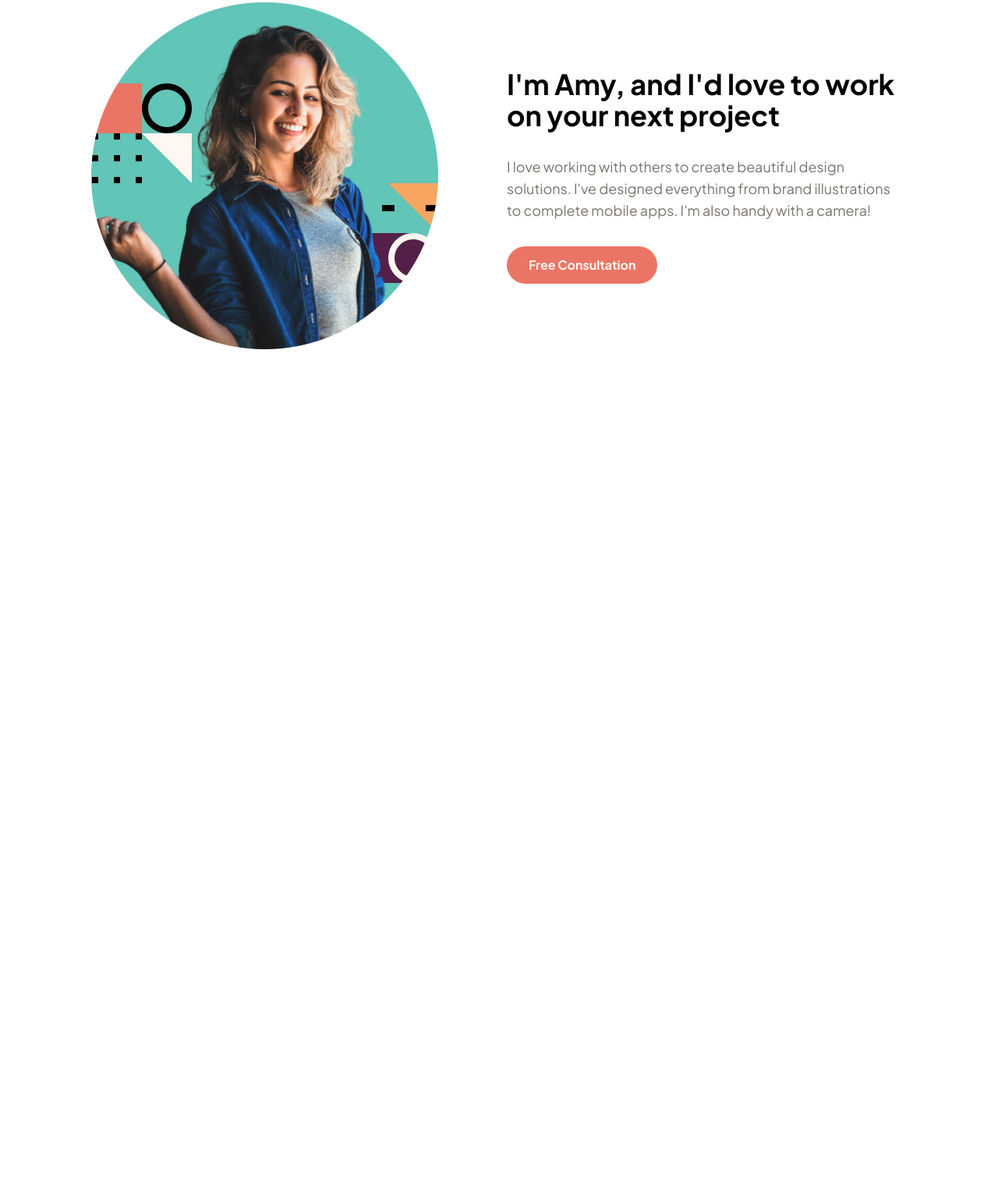
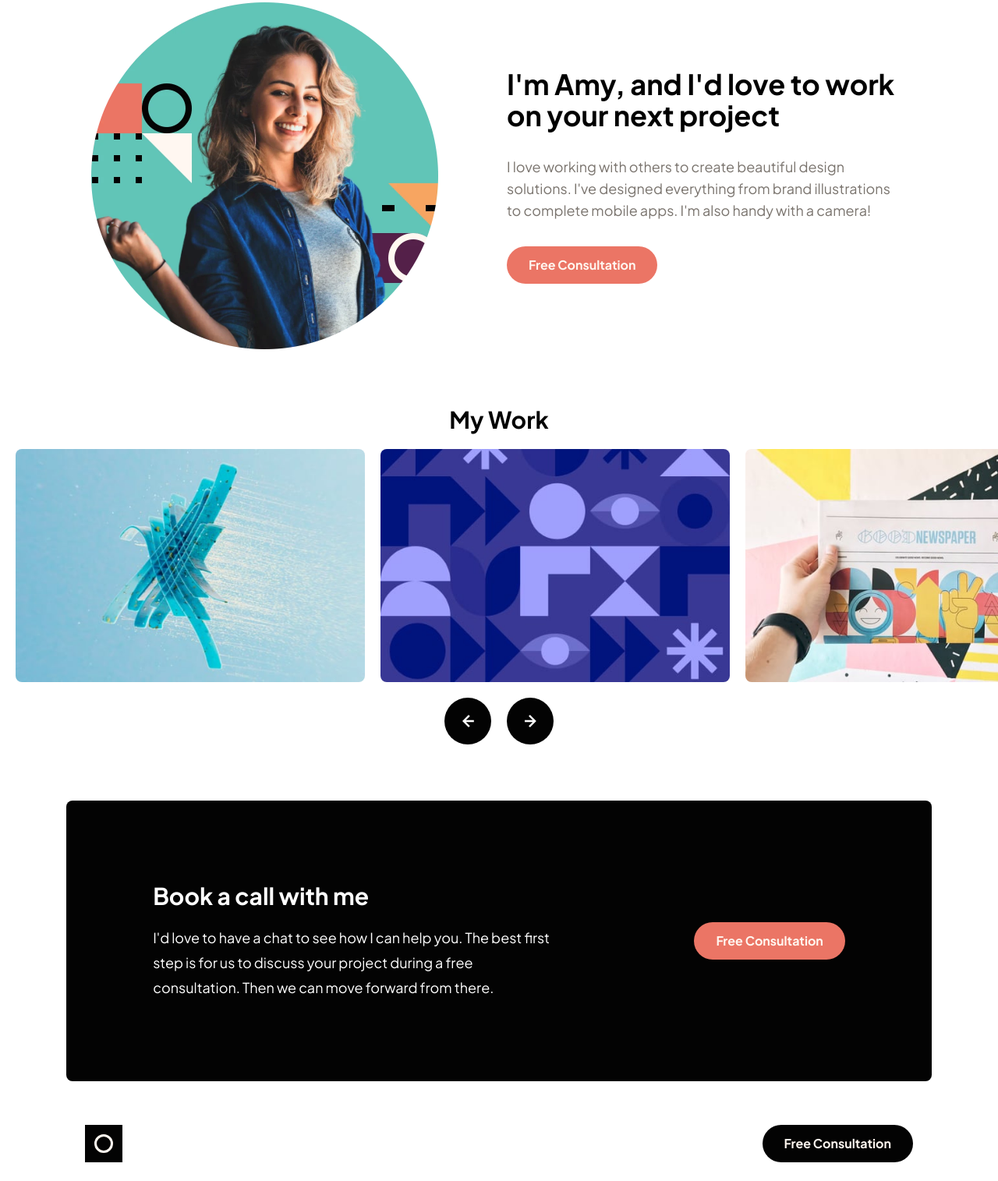
Before and after one commit to jchapar/design_portfolio_FEM, a website: page index.html in a window 1280 px wide. Shown: the part 733-2248 px from the top of the page at 78% size. Before the commit the page ends 1213 px from the top, so only its background shows below. Drawn offline with Linux system fonts and the light colour scheme.

Commit message:
work, cta and footer section markup done

```diff
--- a/index.html
+++ b/index.html
@@ -67,7 +67,7 @@
     </header>
 
     <!-- Section: About -->
-    <section id="about">
+    <section id="about" class="mb-10">
       <!-- Flex Container -->
       <div class="flex max-w-[1110px] mx-auto md:hidden lg:flex flex-col items-center justify-center p-8 space-y-10 md:flex-row md:space-y-0 md:space-x-5">
         <!-- Image -->
@@ -95,5 +95,62 @@
         </div>
       </div>
     </section>
+
+    <!-- Section: Work -->
+    <section id="work" class="mb-10 overflow-x-hidden">
+      <div class="h2 text-dark text-3xl text-center font-bold mb-5">My Work</div>
+      <div class="wrapper w-full mb-5">
+        <div class="slider flex w-full space-x-5 pl-5">
+          <img src="assets/image-slide-1.jpg" alt="" class="slider-img rounded-lg max-w-md" />
+          <img src="assets/image-slide-2.jpg" alt="" class="slider-img rounded-lg max-w-md" />
+          <img src="assets/image-slide-3.jpg" alt="" class="slider-img rounded-lg max-w-md" />
+          <img src="assets/image-slide-4.jpg" alt="" class="slider-img rounded-lg max-w-md" />
+          <img src="assets/image-slide-5.jpg" alt="" class="slider-img rounded-lg max-w-md" />
+        </div>
+      </div>
+      <!-- Buttons -->
+      <div class="flex items-center justify-center space-x-5 mx-auto w-full">
+        <button id="left-btn" class="flex items-center justify-center bg-dark h-[60px] w-[60px] rounded-full">
+          <img src="assets/icon-arrow-left.svg" alt="" />
+        </button>
+        <button id="right-btn" class="flex items-center justify-center bg-dark h-[60px] w-[60px] rounded-full">
+          <img src="assets/icon-arrow-right.svg" alt="" />
+        </button>
+      </div>
+    </section>
+
+    <!-- Section: CTA -->
+    <section id="cta" class="py-8 px-4">
+      <div class="container mx-auto bg-dark text-white max-w-[1110px] rounded-lg p-8 h-[375px] flex items-center justify-center lg:p-10 lg:h-[360px]">
+        <div class="flex flex-col w-full items-center justify-center space-y-5 lg:flex-row lg:space-y-0 lg:space-x-10 lg:justify-around">
+          <!-- Content -->
+          <div class="flex flex-col items-center justify-center space-y-5 lg:items-start lg:justify-start">
+            <h2 class="text-center text-3xl font-bold lg:text-left">Book a call with me</h2>
+            <p class="text-lg text-center leading-8 md:max-w-lg lg:text-left lg:max-w-lg">I'd love to have a chat to see how I can help you. The best first step is for us to discuss your project during a free consultation. Then we can move forward from there.</p>
+          </div>
+          <!-- CTA Button -->
+          <div class="lg:flex lg:items-start lg:justify-start">
+            <button type="submit" class="bg-salmon text-light py-3 px-7 rounded-full font-bold font-sans hover:bg-orange">Free Consultation</button>
+          </div>
+        </div>
+      </div>
+    </section>
+
+    <!-- Footer -->
+    <footer>
+      <div class="container mx-auto p-6 max-w-[1110px]">
+        <!-- Flex Container -->
+        <div class="flex items-center justify-between">
+          <!-- Logo -->
+          <div class="w-12">
+            <img src="assets/logo.svg" alt="Logo" class="" />
+          </div>
+          <!-- CTA BTN -->
+          <button type="submit" class="bg-dark text-light py-3 px-7 rounded-full font-bold font-sans hover:bg-purple">Free Consultation</button>
+        </div>
+      </div>
+    </footer>
+
+    <script src="js/app.js"></script>
   </body>
 </html>
--- /dev/null
+++ b/js/app.js
@@ -0,0 +1,17 @@
+const leftBtn = document.getElementById('left-btn');
+const rightBtn = document.getElementById('right-btn');
+const slider = document.querySelector('.slider');
+const sliderImages = document.querySelectorAll('.slider-img');
+
+leftBtn.addEventListener('click', moveLeft);
+rightBtn.addEventListener('click', moveRight);
+
+function moveLeft() {
+  sliderImages.forEach((img) => {
+    img.style.transform = `translateX(-100%)`;
+  });
+}
+
+function moveRight() {
+  slider.style.transform = `translateX(100%)`;
+}
```
Also changed, not shown: css/style.css.
